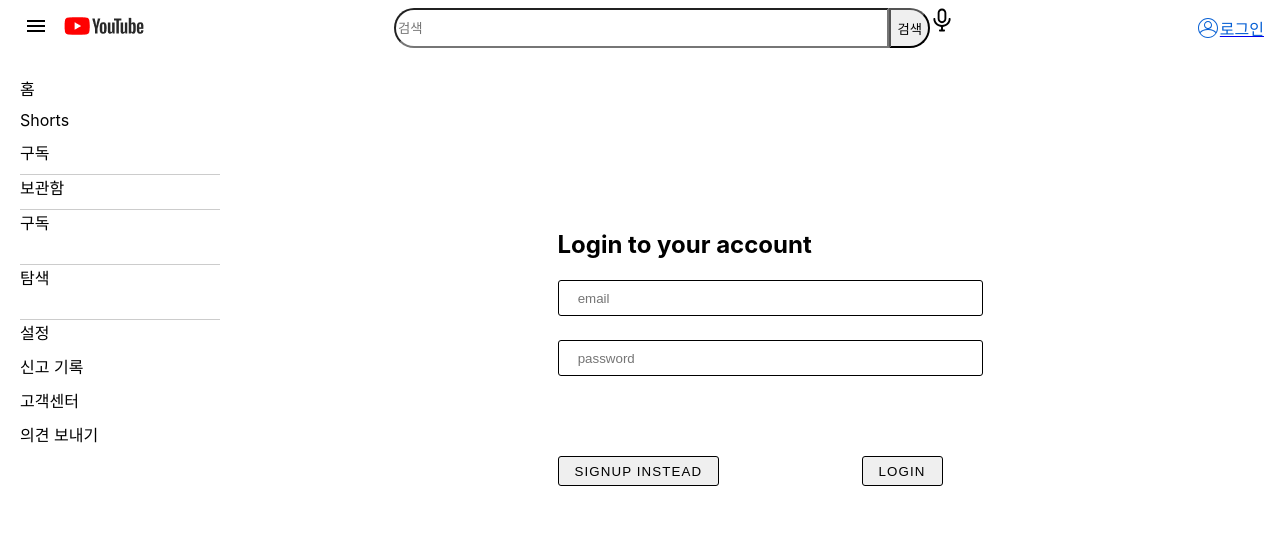
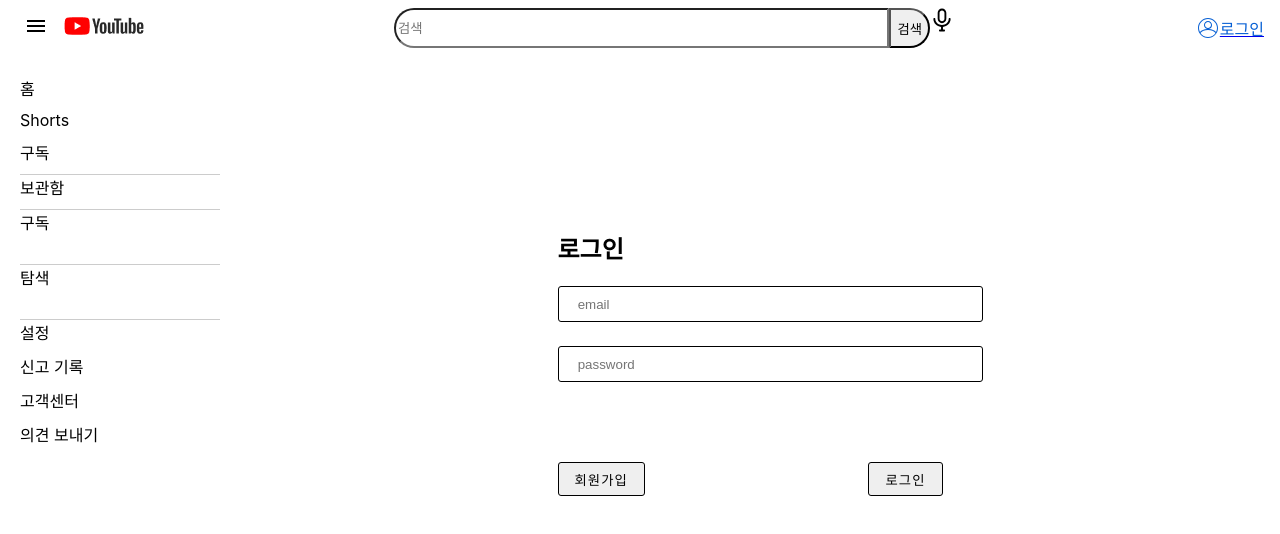
Before and after one commit to meadd231/youtube-clone-front, a React (Create React App) app: page /login in a window 1280 px wide. Shown: the top 534 px of the page. Built offline with nearby package versions, Linux system fonts and the light colour scheme.

Commit message:
[style] axios instance 사용
axios -> createAxiosInstance()

```diff
--- a/src/pages/Login.js
+++ b/src/pages/Login.js
@@ -7,14 +7,9 @@ import { loginSuccess } from "../reducers/user";
 import { GoogleLogin } from "@react-oauth/google";
 import { GoogleOAuthProvider } from "@react-oauth/google";
 
+import { createAxiosInstance } from "../utils";
+
 import { Link } from "react-router-dom";
-import axios from "axios";
-
-const logout = () => {
-  return {
-    type: "LOGOUT",
-  };
-};
 
 const Login = () => {
   const dispatch = useDispatch();
@@ -24,8 +19,8 @@ const Login = () => {
 
   const googleLogin = (res) => {
     const credential = res.credential;
-    axios
-      .post("http://localhost:3001/api/auth/google-oauth", {
+    createAxiosInstance()
+      .post("/api/auth/google-oauth", {
         credential,
       })
       .then((res) => {
@@ -60,7 +55,7 @@ const Login = () => {
     clearForm();
 
     // payload는 req의 body 키로 전송된다.
-    axios.post("http://localhost:3001/api/auth/login", payload).then((res) => {
+    createAxiosInstance().post("/api/auth/login", payload).then((res) => {
       console.log("res", res);
       const token = res.data.token;
       // dispatch는 redux store에 액션을 전달한다.
@@ -74,7 +69,7 @@ const Login = () => {
 
   return (
     <StyledAuth>
-      <h2>Login to your account</h2>
+      <h2>로그인</h2>
       <form onSubmit={handleLogin}>
         <input
           type="email"
@@ -98,9 +93,9 @@ const Login = () => {
         </GoogleOAuthProvider>
         <div className="action input-group">
           <Link to={"/signup"}>
-            <button>Signup instead</button>
+            <button>회원가입</button>
           </Link>
-          <button>Login</button>
+          <button>로그인</button>
         </div>
       </form>
     </StyledAuth>
--- a/src/pages/Studio.js
+++ b/src/pages/Studio.js
@@ -1,8 +1,7 @@
-import React, { useEffect, useState } from "react";
+import React, { useState } from "react";
 import styled from "styled-components";
 import { useSelector, useDispatch } from "react-redux";
 import { avatarChange } from "../reducers/user";
-import axios from "axios";
 
 import { createAxiosInstance } from "../utils";
 import { Button } from "antd";
@@ -94,7 +93,7 @@ function Studio() {
       ) : (
         <img
           id="profile-img"
-          src={`http://localhost:3001/uploads/avatars/${
+          src={`${process.env.REACT_APP_SERVER_URL}/uploads/avatars/${
             DeleteClicked ? "avatar.png" : userData.avatar
           }`}
           alt="이미지"
--- a/src/pages/VideoUpload.js
+++ b/src/pages/VideoUpload.js
@@ -1,9 +1,10 @@
-import React, { useState, useEffect } from "react";
+import React, { useState } from "react";
 import { Typography, Button, Form, message, Input } from "antd";
 import { PlusOutlined } from "@ant-design/icons";
 import Dropzone from "react-dropzone";
-import axios from "axios";
 import { useSelector } from "react-redux";
+
+import { createAxiosInstance } from "../utils";
 
 const { Title } = Typography;
 const { TextArea } = Input;
@@ -80,7 +81,7 @@ function VideoUpload(props) {
       thumbnail: Thumbnail,
     };
 
-    axios.post("http://localhost:3001/api/videos/video", variables).then((res) => {
+    createAxiosInstance().post("/api/videos/video", variables).then((res) => {
       if (res.data.success) {
         alert("video Uploaded Successfully");
         props.history.push("/");
@@ -99,7 +100,7 @@ function VideoUpload(props) {
     console.log(files);
     formData.append("file", files[0]);
 
-    axios.post("http://localhost:3001/api/videos/upload-video-file", formData, config).then((response) => {
+    createAxiosInstance().post("/api/videos/upload-video-file", formData, config).then((response) => {
       if (response.data.success) {
         console.log(response);
         let variable = {
@@ -109,7 +110,7 @@ function VideoUpload(props) {
         setFilePath(response.data.filePath);
         // gerenate thumbnail with this filepath !
 
-        axios.post("http://localhost:3001/api/videos/thumbnail", variable).then((response) => {
+        createAxiosInstance().post("/api/videos/thumbnail", variable).then((response) => {
           if (response.data.success) {
             console.log('동영상 길이', response.data.fileDuration);
             setDuration(response.data.fileDuration);
@@ -154,7 +155,7 @@ function VideoUpload(props) {
 
           {Thumbnail !== "" && (
             <div>
-              <img src={`http://localhost:3001/uploads/thumbnails/${Thumbnail}`} alt="haha" />
+              <img src={`${process.env.REACT_APP_SERVER_URL}/uploads/thumbnails/${Thumbnail}`} alt="haha" />
             </div>
           )}
         </div>
```
